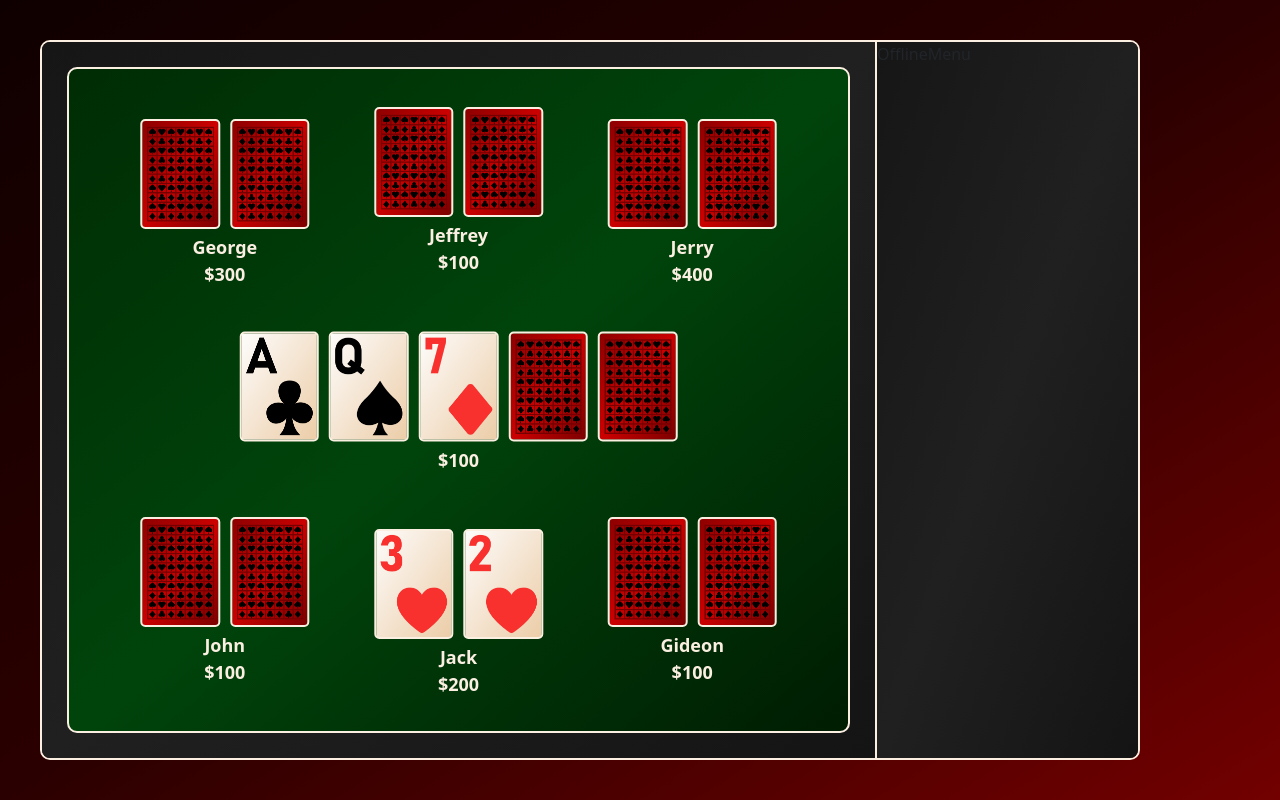
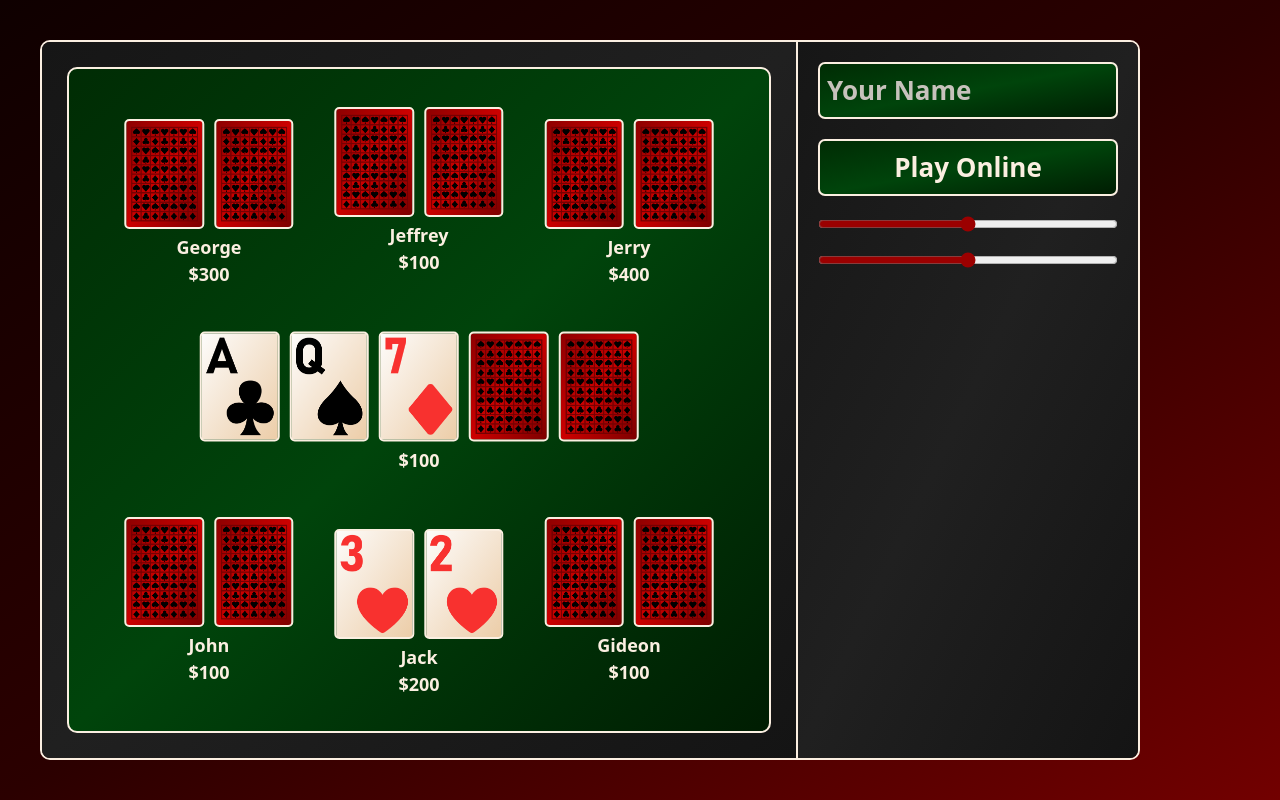
Before and after one commit to JakubDurkac/poker_project, a React (Vite) app: page / in a window 1280 px wide. Built offline with nearby package versions, Linux system fonts and the light colour scheme.

Commit message:
Add name input and play online button to the offline menu. Add range selectors for future selection of Buy In Price and Big Blind Price.

```diff
--- a/src/App.css
+++ b/src/App.css
@@ -4,6 +4,7 @@
 
 :root {
   --poker-card-color: #fbefe1;
+  --placeholder-text-color: #c7c2bc;
   --poker-card-gradient: linear-gradient(to bottom right, #FDFCFB, #eccda8);
   --poker-card-backside-gradient: linear-gradient(to bottom right, #8d0000, #cc0000, #7c0000);
   --base-gradient: linear-gradient(to bottom right, #0f0000, #2b0000, #720000);
@@ -28,6 +29,7 @@ body, html {
   width: 65vw;
   min-height: 600px;
   min-width: 1100px;
+  max-width: 2000px;
   margin: 40px 0px 0px 40px;
   border: solid 2px var(--poker-card-color);
   border-radius: 10px;
@@ -92,6 +94,41 @@ body, html {
 }
 
 .offline-menu {
+  display: flex;
+  flex-direction: column;
+  gap: 20px;
   flex: 1;
+  max-width: 340px;
+  padding: 20px;
+  font-weight: 600;
+  font-size: 18px;
   background-image: var(--dark-gradient);
 }
+
+.menu-button, .name-input {
+  width: 300px;
+  padding: 7px;
+  font-weight: 600;
+  font-size: 26px;
+  color: var(--poker-card-color);
+  border: var(--primary-border);
+  background-image: var(--poker-table-gradient);
+  border-radius: 7px;
+}
+
+.name-input::placeholder {
+  color: var(--placeholder-text-color);
+}
+
+.menu-button:hover {
+  background-image: var(--base-gradient);
+}
+
+.menu-button:active {
+  background-image: var(--base-gradient);
+  filter: brightness(1.3);
+}
+
+input[type='range'] {
+  accent-color: rgb(155, 0, 0);
+}
--- a/src/App.tsx
+++ b/src/App.tsx
@@ -52,7 +52,7 @@ function App() {
   });
 
   useEffect(() => {
-    // simulation of player states modification (for debugging purposes)
+    // component states modification tests
     const interval = setInterval(() => {
       playerStates[0][1]((prevPlayer) => {
         return {
--- a/src/components/OfflineMenu.tsx
+++ b/src/components/OfflineMenu.tsx
@@ -1,5 +1,12 @@
 const OfflineMenu = () => {
-  return <div className="offline-menu">OfflineMenu</div>;
+  return (
+    <div className="offline-menu">
+      <input className="name-input" type="text" placeholder="Your Name"></input>
+      <button className="menu-button">Play Online</button>
+      <input type="range" />
+      <input type="range" />
+    </div>
+  );
 };
 
 export default OfflineMenu;
```
